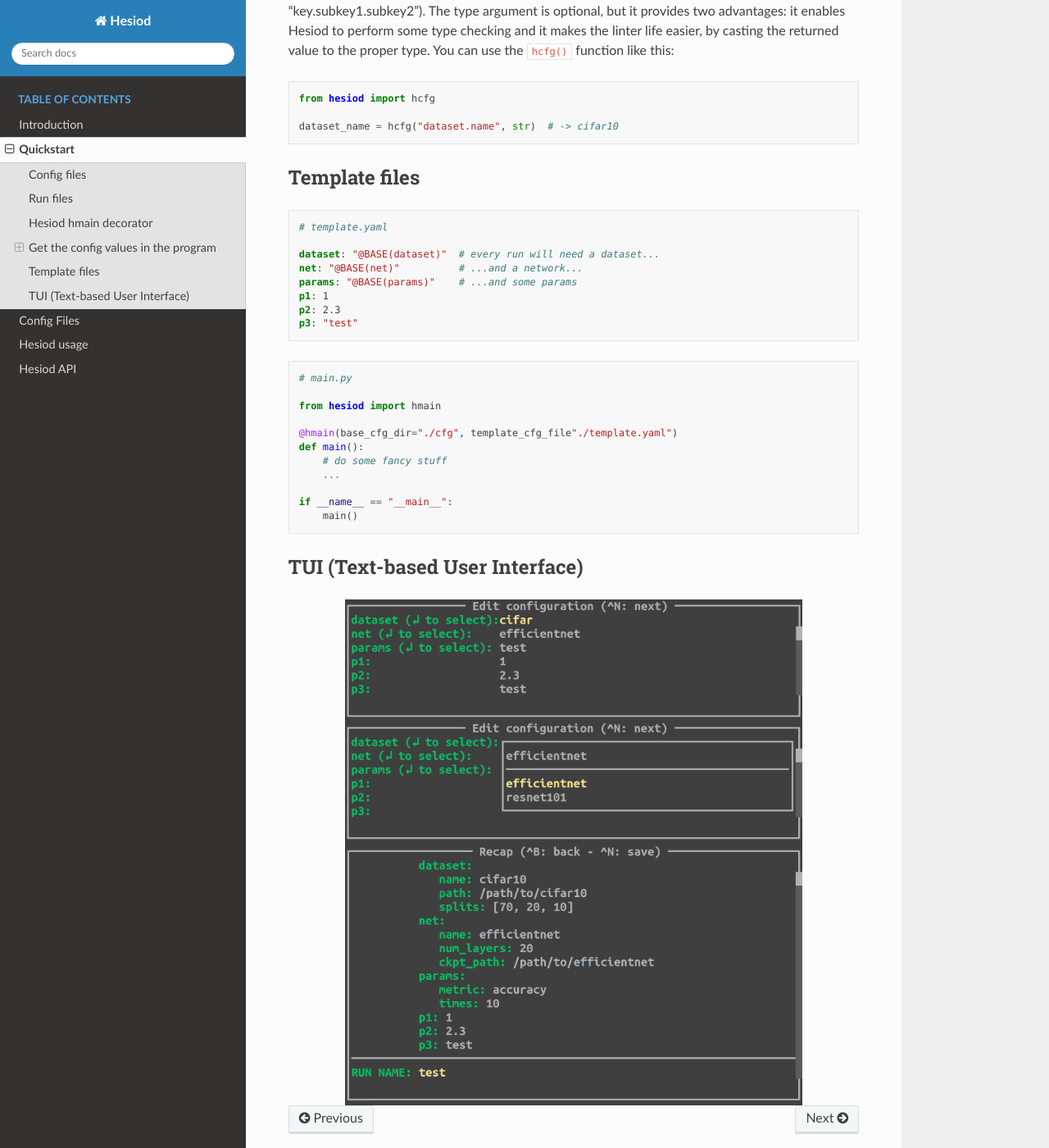
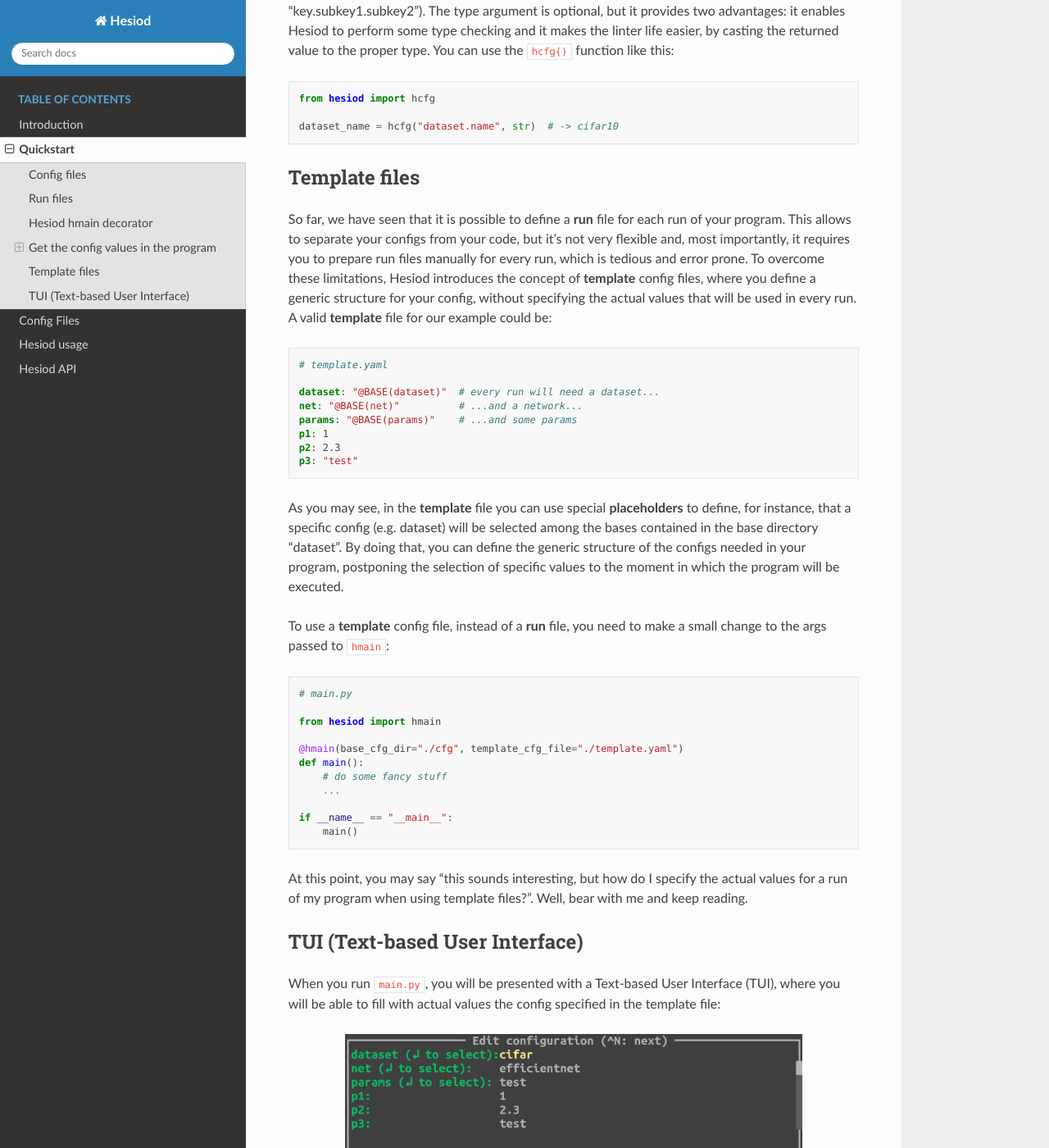
Before and after one commit to lykius/hesiod, a Sphinx documentation site: the page built from docs/source/quickstart.rst, in a window 1280 px wide and 1400 px high, scrolled down 2821 px. Shown: the whole window at 82% size. Built offline with Sphinx 7.4.7 and the Read the Docs theme 2.0.0, drawn with Linux system fonts in a browser that asks for light colours; some of the changed text lies outside the part shown.

Commit message:
docs: complete quickstart

```diff
--- a/docs/source/quickstart.rst
+++ b/docs/source/quickstart.rst
@@ -105,7 +105,7 @@ for the run. Your main file could be something like:
 
     from hesiod import hmain
 
-    @hmain(base_cfg_dir="./cfg", run_cfg_file"./run.yaml")
+    @hmain(base_cfg_dir="./cfg", run_cfg_file="./run.yaml")
     def main():
         # do some fancy stuff
         ...
@@ -161,6 +161,13 @@ by casting the returned value to the proper type. You can use the ``hcfg()`` fun
 Template files
 **************
 
+So far, we have seen that it is possible to define a **run** file for each run of your program.
+This allows to separate your configs from your code, but it's not very flexible and, most
+importantly, it requires you to prepare run files manually for every run, which is tedious
+and error prone. To overcome these limitations, Hesiod introduces the concept of **template**
+config files, where you define a generic structure for your config, without specifying the actual
+values that will be used in every run. A valid **template** file for our example could be:
+
 .. code-block:: yaml
 
     # template.yaml
@@ -172,13 +179,22 @@ Template files
     p2: 2.3
     p3: "test"
 
+As you may see, in the **template** file you can use special **placeholders** to define,
+for instance, that a specific config (e.g. dataset) will be selected among the bases contained
+in the base directory "dataset". By doing that, you can define the generic structure of the configs
+needed in your program, postponing the selection of specific values to the moment in which the
+program will be executed.
+
+To use a **template** config file, instead of a **run** file, you need to make a small change
+to the args passed to ``hmain``:
+
 .. code-block:: python
 
     # main.py
 
     from hesiod import hmain
 
-    @hmain(base_cfg_dir="./cfg", template_cfg_file"./template.yaml")
+    @hmain(base_cfg_dir="./cfg", template_cfg_file="./template.yaml")
     def main():
         # do some fancy stuff
         ...
@@ -186,18 +202,39 @@ Template files
     if __name__ == "__main__":
         main()
 
+At this point, you may say "this sounds interesting, but how do I specify the actual values for a
+run of my program when using template files?". Well, bear with me and keep reading.
+
 *******************************
 TUI (Text-based User Interface)
 *******************************
+
+When you run ``main.py``, you will be presented with a Text-based User Interface (TUI), where
+you will be able to fill with actual values the config specified in the template file:
 
 .. image:: ../../images/edit1.png
     :width: 80%
     :align: center
 
+Depending on how you specified configs in the template file, you can fill values with different
+modalities. If you used the ``@BASE`` decorator (like we did for dataset, net and params), Hesiod
+will load all the possibility for each base and, for example, if you press ``ENTER`` on the field
+"net" you will be able to select among "efficientnet" and "resnet101":
+
 .. image:: ../../images/edit2.png
     :width: 80%
     :align: center
 
+When you are done editing and selecting values for all your configs, you can press ``CTRL+N`` and
+Hesiod will show you a recap of the whole config.
+
 .. image:: ../../images/recap.png
     :width: 80%
     :align: center
+
+If you spot something wrong, you can go back and edit the configs by pressing ``CTRL+B``.
+Otherwise, you can insert a name for this specific run and press ``CTRL+N`` to close the TUI.
+Hesiod will conclude its execution, as always, by creating an output directory for the current run,
+named as you requested, and by saving in this directory a single ``.yaml`` file with the completely
+specified version of the config of the run. The control goes now back to your program, where you
+will be able to access configs in the exact same way as stated above.
```
